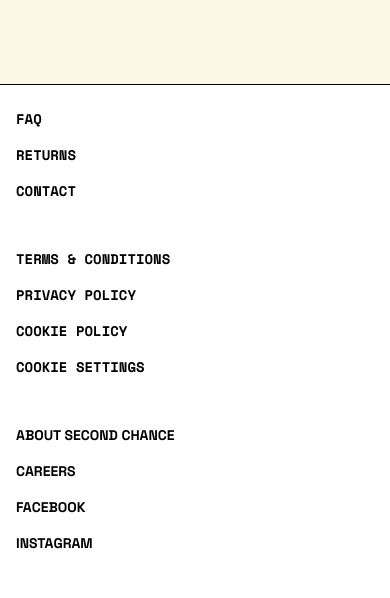
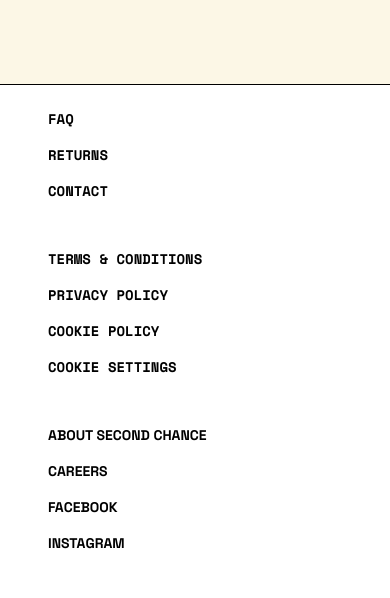
Before and after one commit to Misha77b/VooDoo, a website: page src/index.html in a window 390 px wide. Shown: the part 137-735 px from the top of the page. Drawn offline with nearby package versions, Linux system fonts and the light colour scheme.

Commit message:
footer mobile layout padding

```diff
--- a/src/index.html
+++ b/src/index.html
@@ -52,7 +52,9 @@
     <!-- footer -->
     <footer class="bg-white fixed bottom-0 w-full border-t border-black">
       <div class="mx-auto w-full max-w-screen-xl">
-        <div class="grid grid-cols-1 gap-8 px-4 py-6 lg:py-14 md:grid-cols-4">
+        <div
+          class="grid grid-cols-1 px-12 gap-8 md:px-4 py-6 lg:py-14 md:grid-cols-4"
+        >
           <div class="grid place-items-center order-last md:order-first">
             <a href="#">
               <img src="./images/Logomark.png" alt="footer-logo" />
```
Also changed, not shown: dist/styles/style.css.
